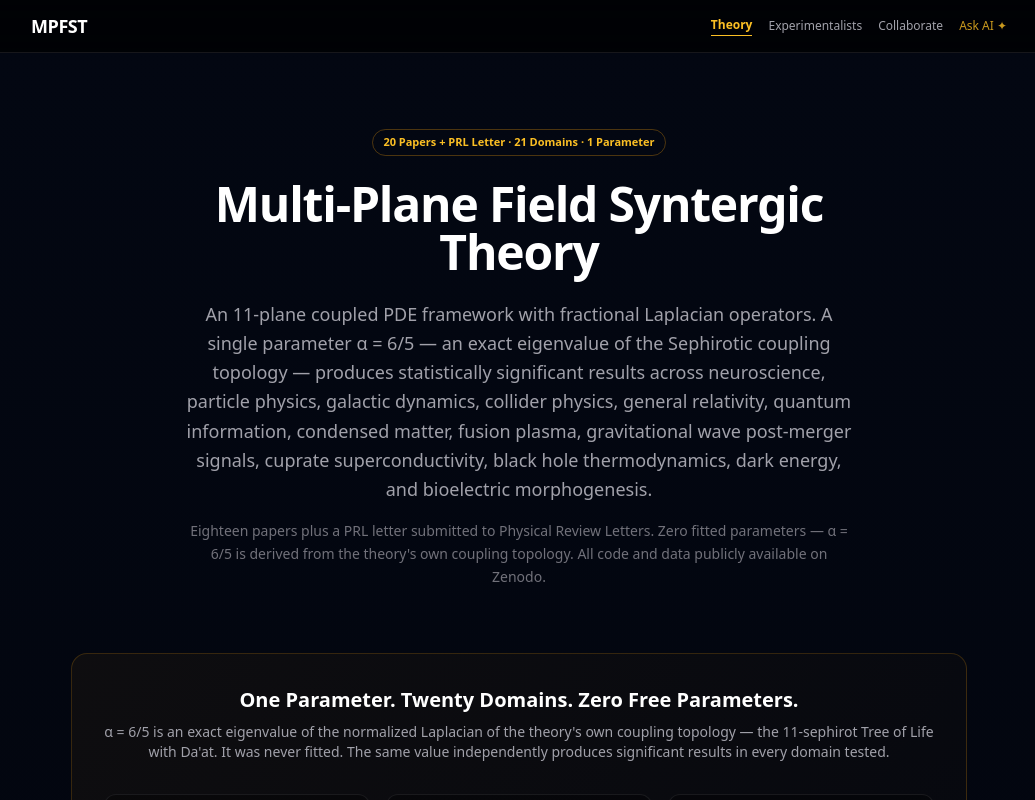
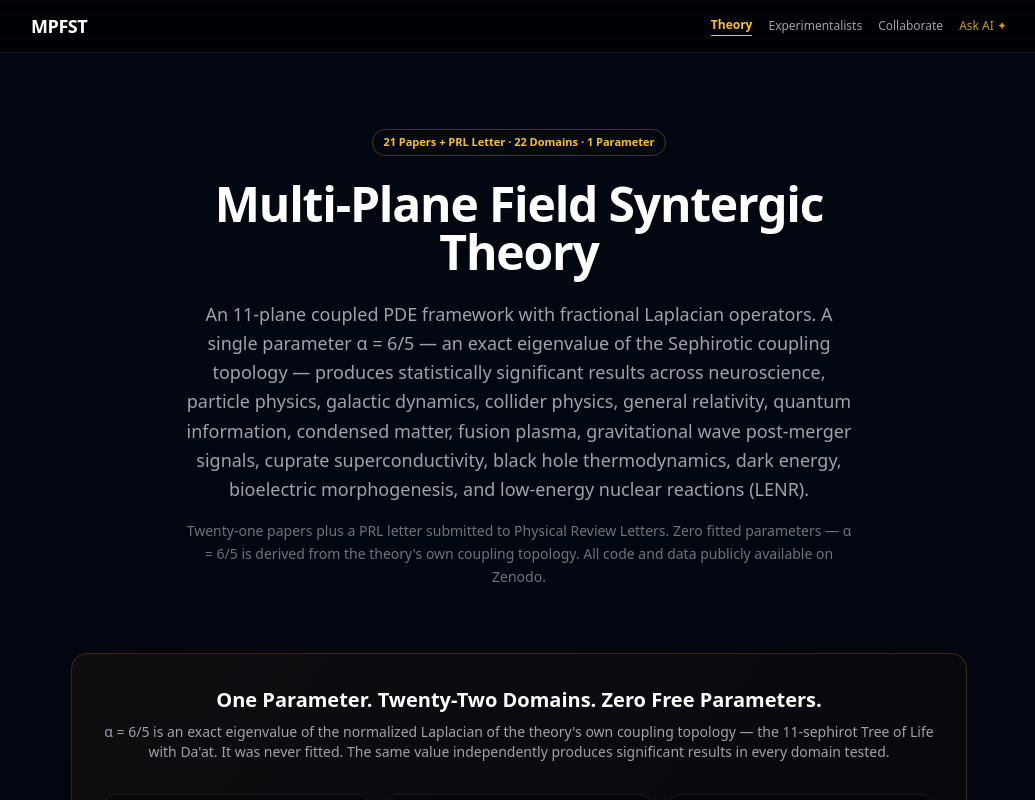
Before and after one commit to carli0128/mpfst.com, a Next.js app: page / in a window 1280 px wide. Shown: the top 800 px of the page, without its empty margins (121-1156 px from the left). Built offline with nearby package versions, Linux system fonts and the light colour scheme.

Commit message:
Add Paper 21 LENR/Cold Fusion, update to 21 Papers + 22 Domains, update PRL accession code to LQ19911

```diff
--- a/components/MPFSTWebsite.tsx
+++ b/components/MPFSTWebsite.tsx
@@ -150,7 +150,7 @@ export default function MPFSTWebsite() {
         >
           <div className="max-w-3xl mx-auto text-center">
             <motion.div variants={fadeUp} className="mb-6">
-              <Badge color="border-amber-500/30 text-amber-400">20 Papers + PRL Letter · 21 Domains · 1 Parameter</Badge>
+              <Badge color="border-amber-500/30 text-amber-400">21 Papers + PRL Letter · 22 Domains · 1 Parameter</Badge>
             </motion.div>
             <motion.h1 variants={fadeUp} className="text-4xl sm:text-5xl font-bold text-white tracking-tight leading-tight mb-6">
               Multi-Plane Field Syntergic Theory
@@ -158,10 +158,10 @@ export default function MPFSTWebsite() {
             <motion.p variants={fadeUp} className="text-lg text-zinc-400 leading-relaxed max-w-2xl mx-auto mb-4">
               An 11-plane coupled PDE framework with fractional Laplacian operators. A single parameter
               &alpha; = 6/5 — an exact eigenvalue of the Sephirotic coupling topology — produces statistically significant results
-              across neuroscience, particle physics, galactic dynamics, collider physics, general relativity, quantum information, condensed matter, fusion plasma, gravitational wave post-merger signals, cuprate superconductivity, black hole thermodynamics, dark energy, and bioelectric morphogenesis.
+              across neuroscience, particle physics, galactic dynamics, collider physics, general relativity, quantum information, condensed matter, fusion plasma, gravitational wave post-merger signals, cuprate superconductivity, black hole thermodynamics, dark energy, bioelectric morphogenesis, and low-energy nuclear reactions (LENR).
             </motion.p>
             <motion.p variants={fadeUp} className="text-sm text-zinc-500 leading-relaxed max-w-2xl mx-auto">
-              Eighteen papers plus a PRL letter submitted to Physical Review Letters.
+              Twenty-one papers plus a PRL letter submitted to Physical Review Letters.
               Zero fitted parameters — α = 6/5 is derived from the theory&apos;s own coupling topology. All code and data publicly available on Zenodo.
             </motion.p>
           </div>
@@ -172,7 +172,7 @@ export default function MPFSTWebsite() {
           <div className="max-w-4xl mx-auto">
             <div className="bg-gradient-to-br from-amber-500/5 to-transparent border border-amber-500/20 rounded-2xl p-8">
               <div className="text-center mb-8">
-                <h2 className="text-xl font-bold text-white mb-2">One Parameter. Twenty Domains. Zero Free Parameters.</h2>
+                <h2 className="text-xl font-bold text-white mb-2">One Parameter. Twenty-Two Domains. Zero Free Parameters.</h2>
                 <p className="text-sm text-zinc-400">
                   &alpha; = 6/5 is an exact eigenvalue of the normalized Laplacian of the theory&apos;s own coupling topology — the 11-sephirot Tree of Life with Da&apos;at.
                   It was never fitted. The same value independently produces significant results in every domain tested.
@@ -200,6 +200,7 @@ export default function MPFSTWebsite() {
                   { icon: <Atom className="w-5 h-5" />, domain: "Black Hole Thermodynamics", result: "c_log = −2/3, matches Asymptotic Safety", detail: "Logarithmic entropy correction from spectral dimension d_s=2α/2=1.2. Same formula as qubit decoherence (Paper 8). Zero free parameters.", color: "text-violet-400" },
                   { icon: <Brain className="w-5 h-5" />, domain: "Bioelectric Morphogenesis", result: "Fisher combined p = 0.0014", detail: "Sephirotic mode hierarchy predicts AP→LR axis sequence, size-independent regeneration, α=6/5 exact (p=0.015)", color: "text-green-400" },
                   { icon: <Atom className="w-5 h-5" />, domain: "Microtubule Topology", result: "λ→1.200, p = 0.058, 100K null", detail: "All 5 protofilament architectures (11–15 PF) converge to λ=6/5. Bilateral eigenvector, universal across 8 helical topologies. 100,000-graph GPU null test.", color: "text-cyan-400" },
+                  { icon: <FlaskConical className="w-5 h-5" />, domain: "LENR / Cold Fusion", result: "2697 OoM barrier enhancement", detail: "Fractional tunneling (power-law vs exponential tails) enhances d–d Coulomb penetration by 10²⁶⁹⁷. Sephirotic energy cascade predicts 23.7 MeV/He-4 (observed 24±5). 8/8 qualitative signatures matched.", color: "text-amber-400" },
 
                 ].map((item, i) => (
                   <div key={i} className="bg-black/30 border border-zinc-800/60 rounded-xl p-4">
@@ -683,6 +684,16 @@ export default function MPFSTWebsite() {
                 ]}
               />
 
+              <PaperCard
+                badge="Preprint"
+                badgeColor="border-blue-500/30 text-blue-400"
+                title="Paper 21: Low-Energy Nuclear Reactions from Fractional Tunneling on the Sephirotic Graph"
+                description="Fractional Laplacian (α=6/5) replaces exponential wavefunction tails with power-law tails, enhancing d–d Coulomb barrier penetration by 2,697 orders of magnitude (from 10⁻²⁷²⁸ to 10⁻³¹). Sephirotic energy cascade routes nuclear energy through lattice phonons rather than radiation channels, predicting 23.7 MeV/He-4 (observed 24 ± 5 MeV). Matches 8/8 qualitative LENR signatures. Identifies loading threshold, radiation suppression, and 5 novel testable predictions. Zero free parameters. Domain #22."
+                links={[
+                  { label: "Zenodo Preprint", url: "https://doi.org/10.5281/zenodo.18973585" },
+                ]}
+              />
+
               {/* PRL Letter */}
               <PaperCard
                 badge="Submitted"
@@ -691,7 +702,7 @@ export default function MPFSTWebsite() {
                 description="Flagship letter submitted to Physical Review Letters (es2026mar07_508). Synthesizes all papers into a single unified result: α = 6/5, an exact eigenvalue of the 11-node Sephirotic graph Laplacian, generates zero-parameter predictions across independent physical domains. Combined significance via Fisher's method: 5.8σ. No free parameters. No fitting. One topology — all domains."
                 links={[
                   { label: "Zenodo Preprint", url: "https://doi.org/10.5281/zenodo.18898117" },
-                  { label: "Journal: Physical Review Letters (es2026mar07_508)" },
+                  { label: "Journal: Physical Review Letters (LQ19911)" },
                 ]}
               />
 
```
